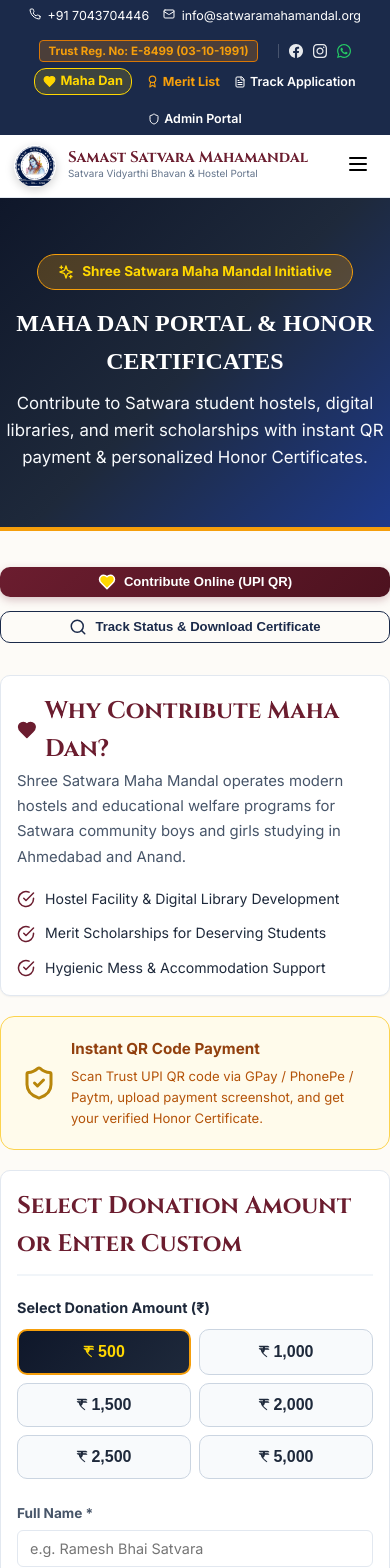
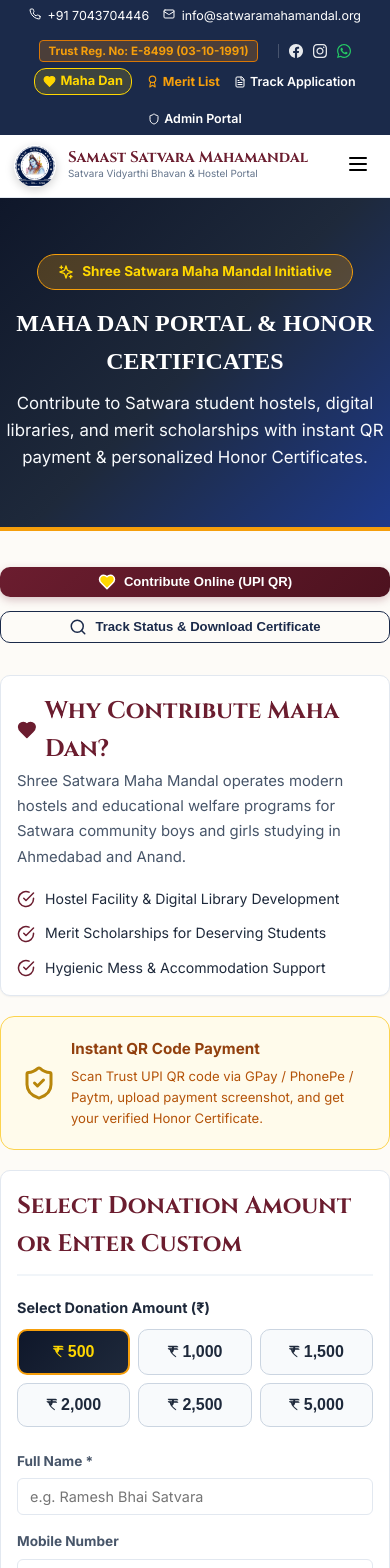
Before and after one commit to workjaykanzariya-byte/satwarasamajwebsite, a React (Vite) app in the folder frontend/: page /mahadan in a window 390 px wide. Shown: the top 1568 px of the page. Built offline with nearby package versions, Linux system fonts and the light colour scheme; no server answers.

Commit message:
Enforce high-end web layout for MahaDan page and form while preserving mobile design

```diff
--- a/frontend/src/index.css
+++ b/frontend/src/index.css
@@ -836,60 +836,66 @@ img, video, iframe {
     justify-content: center !important;
   }
 
-/* MahaDan Page Specific Responsive Helper Classes */
-.mahadan-tabs {
-  display: flex;
-  justify-content: center;
-  gap: 14px;
-  margin-bottom: 32px;
-  flex-wrap: wrap;
+/* MahaDan Public Page Responsive Layout Rules */
+.public-mahadan-tabs {
+  display: flex !important;
+  flex-direction: row !important;
+  justify-content: center !important;
+  align-items: center !important;
+  gap: 14px !important;
+  margin-bottom: 32px !important;
+  flex-wrap: wrap !important;
 }
 
-.mahadan-tabs button {
-  width: auto;
-  min-width: unset;
+.public-mahadan-tabs button {
+  width: auto !important;
+  display: inline-flex !important;
+  justify-content: center !important;
 }
 
-.mahadan-form-grid {
-  display: grid;
-  grid-template-columns: 1fr 1.2fr;
-  gap: 32px;
-  align-items: start;
+.public-mahadan-grid {
+  display: grid !important;
+  grid-template-columns: 1fr 1.2fr !important;
+  gap: 32px !important;
+  align-items: start !important;
 }
 
-.mahadan-amount-grid {
-  display: grid;
-  grid-template-columns: repeat(3, 1fr);
-  gap: 12px;
+.public-mahadan-amount-grid {
+  display: grid !important;
+  grid-template-columns: repeat(3, 1fr) !important;
+  gap: 12px !important;
 }
 
-.mahadan-input-grid {
-  display: grid;
-  grid-template-columns: 1fr 1fr;
-  gap: 14px;
-  margin-bottom: 16px;
+.public-mahadan-amount-grid button {
+  width: 100% !important;
 }
 
-/* Stacking only applied on small mobile viewports (<= 640px) */
-@media (max-width: 640px) {
-  .mahadan-form-grid {
+.public-mahadan-input-grid {
+  display: grid !important;
+  grid-template-columns: 1fr 1fr !important;
+  gap: 14px !important;
+  margin-bottom: 16px !important;
+}
+
+/* Mobile Stacking for MahaDan Form (<= 768px) */
+@media (max-width: 768px) {
+  .public-mahadan-tabs {
+    flex-direction: column !important;
+  }
+  .public-mahadan-tabs button {
+    width: 100% !important;
+  }
+  .public-mahadan-grid {
     grid-template-columns: 1fr !important;
     gap: 20px !important;
   }
-}
-
-@media (max-width: 480px) {
-  .mahadan-amount-grid {
-    grid-template-columns: repeat(2, 1fr) !important;
+  .public-mahadan-amount-grid {
+    grid-template-columns: repeat(3, 1fr) !important;
     gap: 8px !important;
   }
-  .mahadan-input-grid {
+  .public-mahadan-input-grid {
     grid-template-columns: 1fr !important;
     gap: 12px !important;
-  }
-  .mahadan-tabs button {
-    width: 100% !important;
-    justify-content: center !important;
   }
 }
 
--- a/frontend/src/pages/public/MahaDanPage.jsx
+++ b/frontend/src/pages/public/MahaDanPage.jsx
@@ -287,11 +287,11 @@ export default function MahaDanPage() {
       <div className="container" style={{ marginTop: '36px' }}>
 
         {/* Navigation Tabs (Contribute Online vs Track Status) */}
-        <div className="mahadan-tabs">
+        <div className="public-mahadan-tabs">
           <button
             className={`btn ${activeTab === 'donate' ? 'btn-primary' : 'btn-outline'}`}
             onClick={() => setActiveTab('donate')}
-            style={{ padding: '12px 28px', fontSize: '1rem', fontWeight: 'bold', display: 'flex', alignItems: 'center', gap: '8px' }}
+            style={{ padding: '12px 28px', fontSize: '1rem', fontWeight: 'bold', display: 'inline-flex', alignItems: 'center', gap: '8px' }}
           >
             <Heart fill={activeTab === 'donate' ? '#FFD700' : 'none'} size={18} /> Contribute Online (UPI QR)
           </button>
@@ -299,7 +299,7 @@ export default function MahaDanPage() {
           <button
             className={`btn ${activeTab === 'track' ? 'btn-primary' : 'btn-outline'}`}
             onClick={() => setActiveTab('track')}
-            style={{ padding: '12px 28px', fontSize: '1rem', fontWeight: 'bold', display: 'flex', alignItems: 'center', gap: '8px' }}
+            style={{ padding: '12px 28px', fontSize: '1rem', fontWeight: 'bold', display: 'inline-flex', alignItems: 'center', gap: '8px' }}
           >
             <Search size={18} /> Track Status & Download Certificate
           </button>
@@ -358,7 +358,7 @@ export default function MahaDanPage() {
               </div>
             ) : (
               /* FORM GRID */
-              <div className="mahadan-form-grid">
+              <div className="public-mahadan-grid">
                 {/* Left Column: Impact Story */}
                 <div>
                   <div className="card" style={{ padding: '28px', marginBottom: '20px' }}>
@@ -410,7 +410,7 @@ export default function MahaDanPage() {
                       <label style={{ display: 'block', fontSize: '0.9rem', fontWeight: 'bold', color: '#1E293B', marginBottom: '10px' }}>
                         Select Donation Amount (₹)
                       </label>
-                      <div className="mahadan-amount-grid">
+                      <div className="public-mahadan-amount-grid">
                         {predefinedAmounts.map((amt) => {
                           const isSelected = formData.amount === amt.toString();
                           return (
@@ -451,7 +451,7 @@ export default function MahaDanPage() {
                       />
                     </div>
 
-                    <div className="mahadan-input-grid">
+                    <div className="public-mahadan-input-grid">
                       <div className="form-group">
                         <label style={{ fontSize: '0.85rem', fontWeight: 'bold', color: '#475569' }}>Mobile Number</label>
                         <input
```
